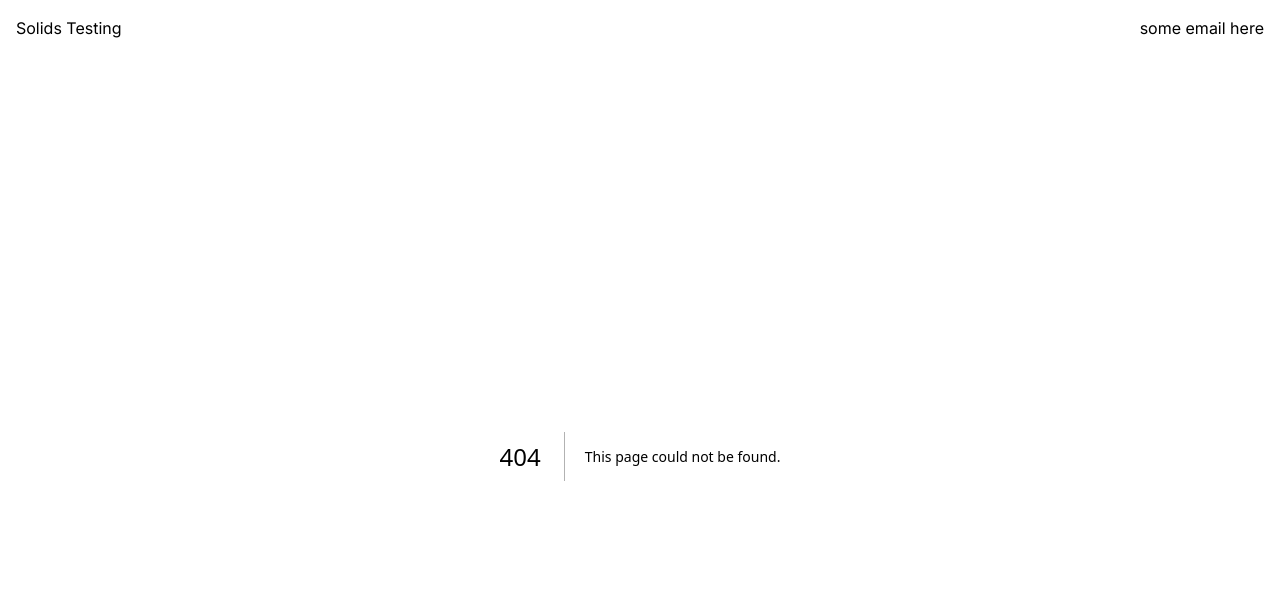
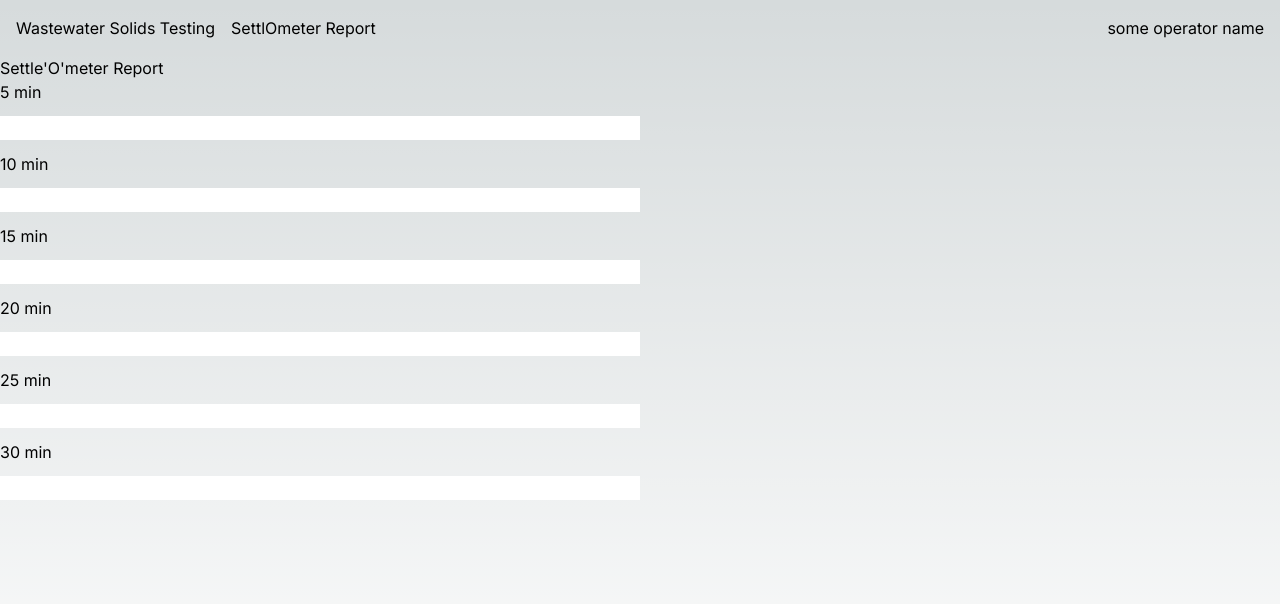
Before and after one commit to Tfauves/wasteWaterSolidsTesting-, a Next.js app: page /settlometerTest in a window 1280 px wide. Before the commit this address had no page. Shown: the top 604 px of the page. Built offline with nearby package versions, Linux system fonts and the light colour scheme.

Commit message:
add nav links and form component

```diff
--- /dev/null
+++ b/app/(components)/Form.js
@@ -0,0 +1,78 @@
+"use client";
+import React, { useState } from "react";
+import { useForm } from "react-hook-form";
+
+const Form = () => {
+  const { register, handleSubmit } = useForm();
+
+  const onSubmit = (data) => {
+    // Handle form submission here
+  };
+
+  return (
+    <div>
+      <form
+        className="flex flex-col gap-3 w-1/2"
+        method="post"
+        onSubmit={handleSubmit}
+      >
+        <label>5 min</label>
+        <input
+          id="5 min"
+          name="5 min"
+          type="number"
+          //   onChange={handleChange}
+          required={true}
+          //   value={formData.title}
+        />
+        <label>10 min</label>
+        <input
+          id="title"
+          name="title"
+          type="text"
+          //   onChange={handleChange}
+          required={true}
+          //   value={formData.title}
+        />
+        <label>15 min</label>
+        <input
+          id="title"
+          name="title"
+          type="text"
+          //   onChange={handleChange}
+          required={true}
+          //   value={formData.title}
+        />
+        <label>20 min</label>
+        <input
+          id="title"
+          name="title"
+          type="text"
+          //   onChange={handleChange}
+          required={true}
+          //   value={formData.title}
+        />
+        <label>25 min</label>
+        <input
+          id="title"
+          name="title"
+          type="text"
+          //   onChange={handleChange}
+          required={true}
+          //   value={formData.title}
+        />
+        <label>30 min</label>
+        <input
+          id="title"
+          name="title"
+          type="text"
+          //   onChange={handleChange}
+          required={true}
+          //   value={formData.title}
+        />
+      </form>
+    </div>
+  );
+};
+
+export default Form;
--- a/app/(components)/Nav.jsx
+++ b/app/(components)/Nav.jsx
@@ -12,10 +12,11 @@ const Nav = () => {
         <Link href={"/ticketPage/new"}>
           <FontAwesomeIcon icon={faTicket} className="icon" />
         </Link> */}
-        <h1>Solids Testing</h1>
+        <Link href="/">Wastewater Solids Testing</Link>
+        <Link href="/settlometerTest">SettlOmeter Report</Link>
       </div>
       <div>
-        <p className="text-default-text">some email here</p>
+        <p className="text-default-text">some operator name </p>
       </div>
     </nav>
   );
--- /dev/null
+++ b/app/settlometerTest/page.js
@@ -0,0 +1,13 @@
+import React from "react";
+import Form from "../(components)/Form";
+
+const page = () => {
+  return (
+    <div>
+      <h1>Settle'O'meter Report</h1>
+      <Form />
+    </div>
+  );
+};
+
+export default page;
--- a/package.json
+++ b/package.json
@@ -18,7 +18,8 @@
     "mongoose": "^8.3.1",
     "next": "14.1.4",
     "react": "^18",
-    "react-dom": "^18"
+    "react-dom": "^18",
+    "react-hook-form": "^7.51.2"
   },
   "devDependencies": {
     "autoprefixer": "^10.0.1",
```
Also changed, not shown: 1 other file (tests, documents, lock files or other folders).
